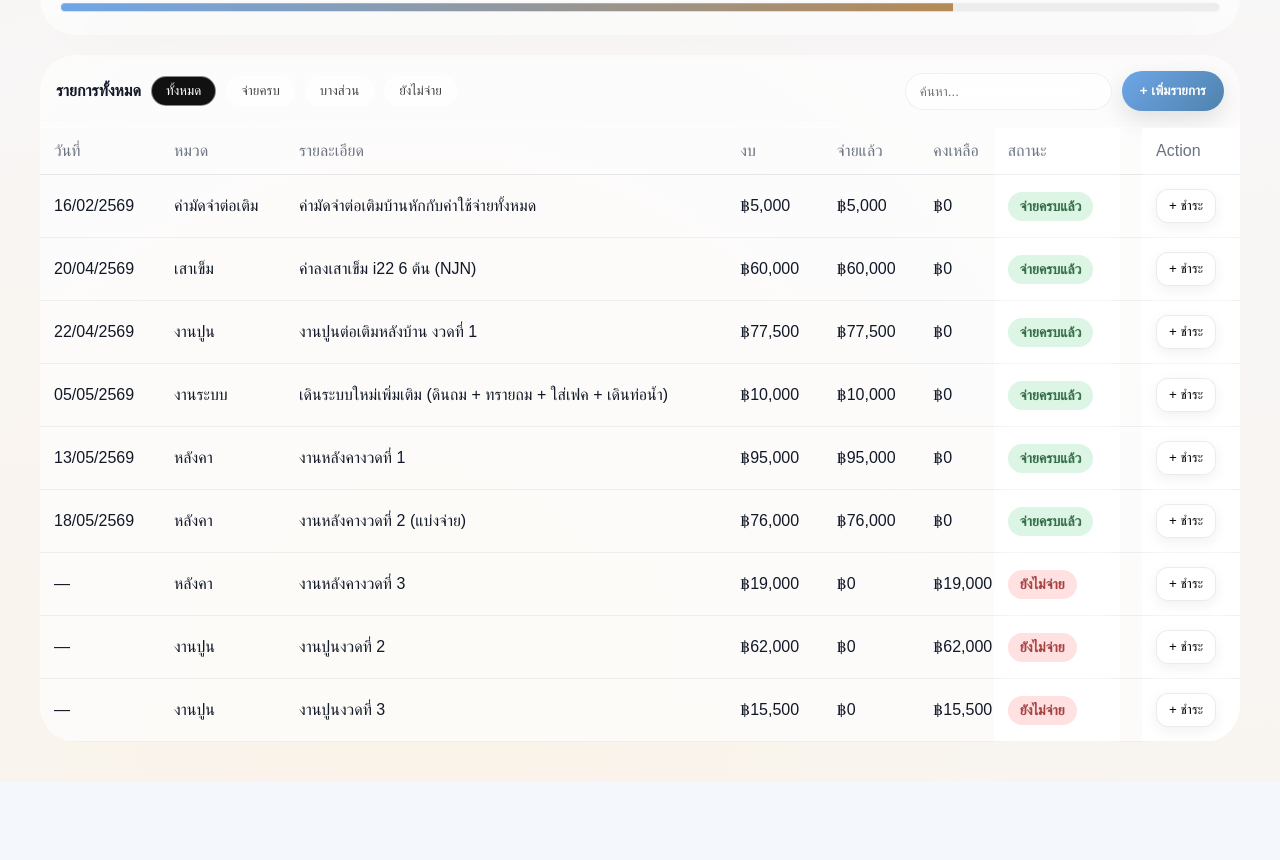
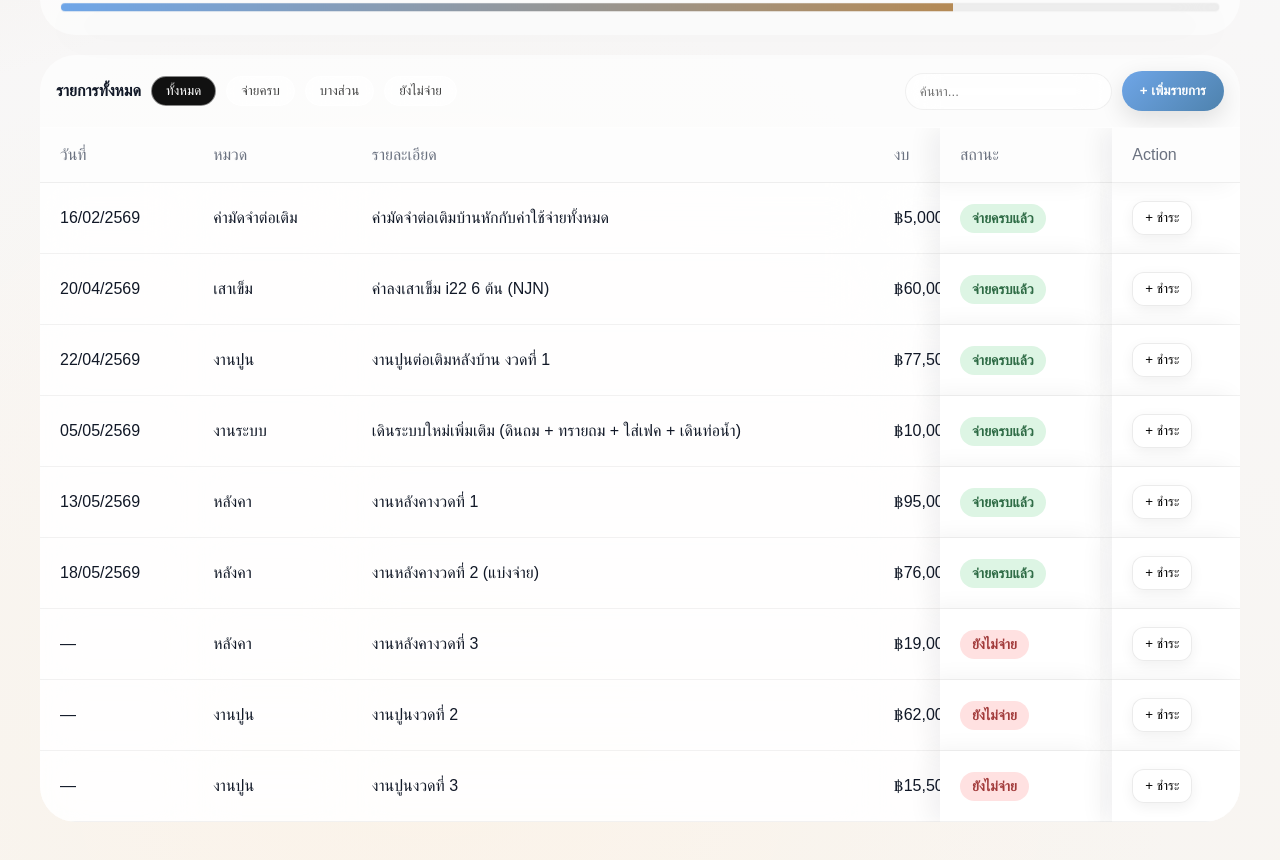
Before and after one commit to mildermine-kwr/am-home-budget, a React (Vite) app: page / in a window 1280 px wide. Shown: the part 800-1660 px from the top of the page. Before the commit the page ends 1582 px from the top, so only its background shows below. Built offline with nearby package versions, Linux system fonts and the light colour scheme; a web font is replaced by a local one.

Commit message:
Update App.jsx

```diff
--- a/src/App.jsx
+++ b/src/App.jsx
@@ -873,22 +873,22 @@ button:hover{
 
 <div
             style={{
+              width: '100%',
               overflowX: 'auto',
-              overflowY: 'visible',
+              overflowY: 'hidden',
+              position: 'relative',
               WebkitOverflowScrolling: 'touch',
-              width: '100%',
-              maxWidth: '100%',
-              position: 'relative',
+              borderRadius: '0 0 32px 32px',
             }}
           >
             <table
               className="desktop-table"
               style={{
-                width: '100%',
-                minWidth:
-                  '1000px',
-                borderCollapse:
-                  'collapse',
+                minWidth: '1500px',
+                width: 'max-content',
+                borderCollapse: 'separate',
+                borderSpacing: 0,
+                background: 'transparent',
               }}
             >
               <thead>
@@ -1789,27 +1789,23 @@ function TH({
   return (
     <th
       style={{
-        padding: '14px',
-        background:
-          'rgba(255,255,255,.72)',
-        backdropFilter: 'blur(20px)',
-        textAlign:
-          'left',
-        position: sticky ? 'sticky' : 'static',
+        padding: '18px 20px',
+        textAlign: 'left',
+        whiteSpace: 'nowrap',
+        background: '#FDFDFD',
+        borderBottom:
+          '1px solid rgba(0,0,0,.06)',
+        position: sticky
+          ? 'sticky'
+          : 'static',
         right: sticky
           ? action
             ? 0
-            : 120
+            : 140
           : undefined,
-        zIndex: sticky ? 20 : 1,
-        background: sticky
-          ? '#FFFFFF'
-          : 'transparent',
-        backdropFilter: sticky
-          ? 'blur(12px)'
-          : undefined,
+        zIndex: sticky ? 30 : 1,
         boxShadow: sticky
-          ? '-12px 0 28px rgba(15,23,42,.08)'
+          ? '-10px 0 24px rgba(15,23,42,.06)'
           : 'none',
       }}
     >
@@ -1826,28 +1822,28 @@ function TD({
   return (
     <td
       style={{
-        padding: '14px',
+        padding: '18px 20px',
+        whiteSpace: 'nowrap',
         borderBottom:
           '1px solid rgba(0,0,0,.05)',
-        transition: 'background .2s ease',
-        background:
-          'rgba(255,255,255,.72)',
-        position: sticky ? 'sticky' : 'static',
+        background: sticky
+          ? '#FFFFFF'
+          : 'rgba(255,255,255,.72)',
+        position: sticky
+          ? 'sticky'
+          : 'static',
         right: sticky
           ? action
             ? 0
-            : 120
+            : 140
           : undefined,
         zIndex: sticky ? 20 : 1,
-        background: sticky
-          ? '#FFFFFF'
-          : 'transparent',
+        boxShadow: sticky
+          ? '-10px 0 24px rgba(15,23,42,.06)'
+          : 'none',
         backdropFilter: sticky
-          ? 'blur(12px)'
-          : undefined,
-        boxShadow: sticky
-          ? '-12px 0 28px rgba(15,23,42,.08)'
-          : 'none',
+          ? 'blur(14px)'
+          : 'blur(20px)',
       }}
     >
       {children}
```
